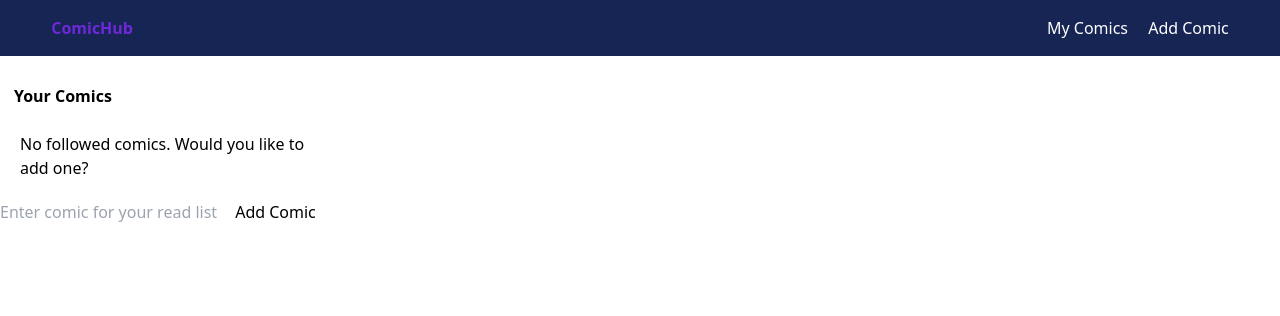
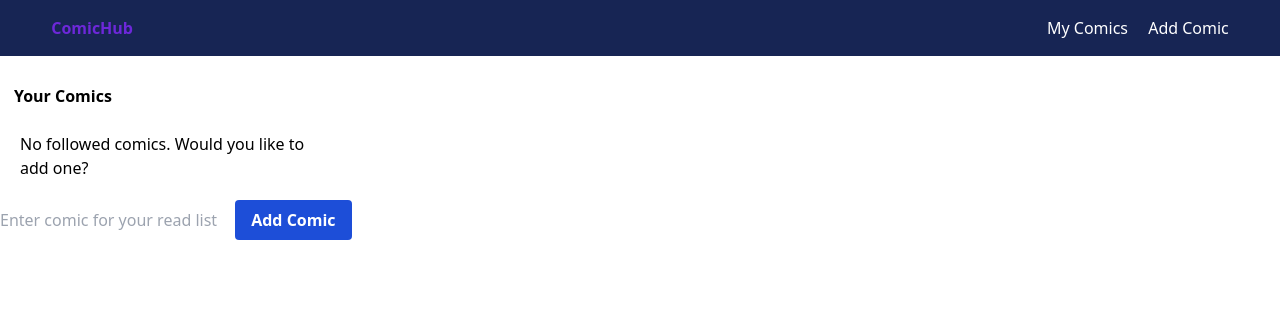
Before and after one commit to anferneealviar99/comic-book-tracker, a Django app: page /my-comics/ in a window 1280 px wide. Shown: the top 316 px of the page. Run offline with Django 4.2, Linux system fonts and the light colour scheme; the visitor is signed in with stand-in values (Sample User, id 1); data that the repository does not hold is empty; parts of the project's set-up code (start-up, migrations or seed data) failed here and were passed over.

Commit message:
added button styling for add comic button

```diff
--- a/src/comics/comics/static/dist/styles.css
+++ b/src/comics/comics/static/dist/styles.css
@@ -755,9 +755,23 @@ video {
   border-radius: 0.375rem;
 }
 
+.rounded {
+  border-radius: 0.25rem;
+}
+
 .bg-blue-950 {
   --tw-bg-opacity: 1;
   background-color: rgb(23 37 84 / var(--tw-bg-opacity));
+}
+
+.bg-blue-500 {
+  --tw-bg-opacity: 1;
+  background-color: rgb(59 130 246 / var(--tw-bg-opacity));
+}
+
+.bg-blue-700 {
+  --tw-bg-opacity: 1;
+  background-color: rgb(29 78 216 / var(--tw-bg-opacity));
 }
 
 .p-0\.5 {
@@ -788,6 +802,16 @@ video {
 .py-4 {
   padding-top: 1rem;
   padding-bottom: 1rem;
+}
+
+.px-4 {
+  padding-left: 1rem;
+  padding-right: 1rem;
+}
+
+.py-2 {
+  padding-top: 0.5rem;
+  padding-bottom: 0.5rem;
 }
 
 .text-center {
--- a/src/comics/templates/user_comics.html
+++ b/src/comics/templates/user_comics.html
@@ -3,12 +3,14 @@
 {% block title %}{{ user.username }}'s Comics{% endblock %}
 {% block content %}
 <div class="mt-20 block">
-    <h2 class="font-bold p-1 mx-2.5">Your Comics</h2>
+    <h1 class="font-bold p-1 mx-2.5">Your Comics</h1>
     <div class='grid grid-cols-1 md:grid-cols-2 lg:grid-cols-3 xl:grid-cols-4 2xl:grid-cols-6 p-5'>
         {% if followed_comics %}
             {% for user_comic in followed_comics %}
             <div class='text-center p-2.5'>
-                <img class="w-full h-auto rounded-md mb-2.5" src='{{ user_comic.comic.cover_image_url }}' alt="{{ user_comic.comic.title }} cover">
+                <img class="w-full h-auto rounded-md mb-2.5"
+                    src='{{ user_comic.comic.cover_image_url }}'
+                    alt="{{ user_comic.comic.title }} cover">
                 <h3>{{ user_comic.comic.title }}</h3>
             </div>
             {% endfor %}
@@ -19,7 +21,7 @@
     <form action={% url 'add_comic' %} method="post">
         {% csrf_token %}
         <input type="text" name="comic_title" placeholder="Enter comic for your read list">
-        <button type='submit'>Add Comic</button>
+        <button class="bg-blue-500 hover: bg-blue-700 py-2 px-4 rounded text-white font-bold rounded" type='submit'>Add Comic</button>
     </form>
 </div>
 {% endblock %}
```
